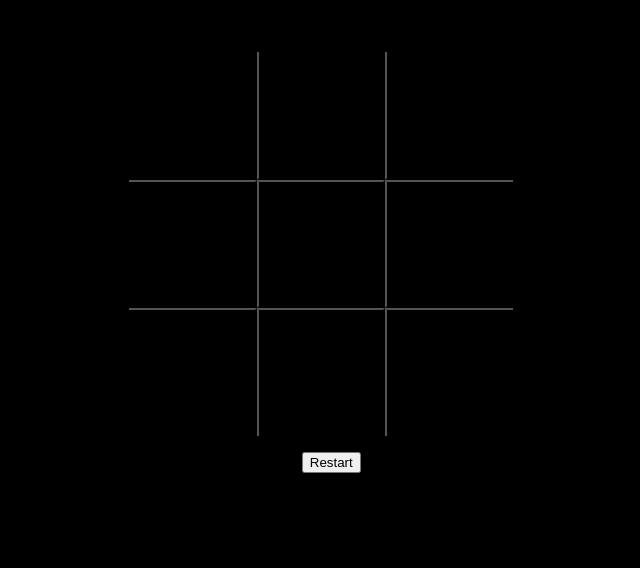
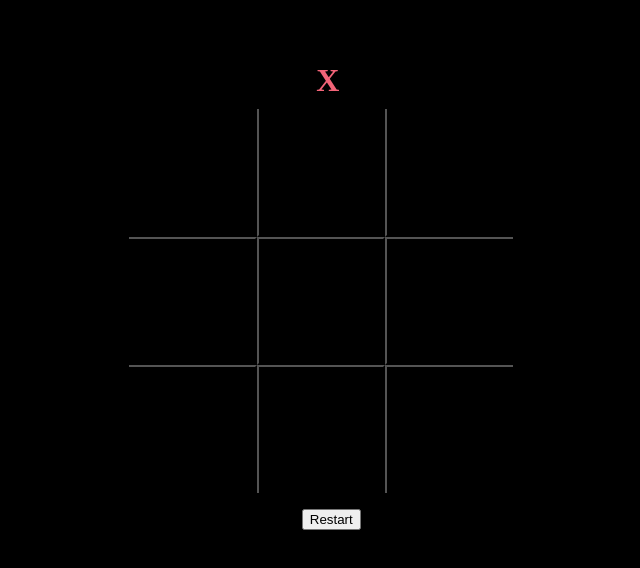
Before and after one commit to ismailfateen/react-ttt, a Next.js app: page / in a window 1280 px wide. Shown: the top 568 px of the page, without its empty margins (319-959 px from the left). Built offline with nearby package versions, Linux system fonts and the light colour scheme.

Commit message:
tell which turn

```diff
--- a/pages/index.js
+++ b/pages/index.js
@@ -111,8 +111,9 @@ const Square = (props) => {
                   setModal(false)
                   restart()
   }} isVisible={modalIsVisible} />}
-              {winner && winner != "draw" && <p>{winner} won!</p>}
-              {winner && winner == "draw" && <p>It&apos;s a draw!</p>}
+              <>
+              {currentPlayer && <h1 className={currentPlayer.toLowerCase() + "turn"}>&nbsp;{currentPlayer}</h1>}
+              </>
               <div className="grid">
                   {squares.map((square, i) => (
                       <Square
--- a/styles/globals.css
+++ b/styles/globals.css
@@ -16,6 +16,28 @@
   /* background-color: #1E2429; */
   flex-direction: column;
   padding: 100px;
+}
+
+.xturn {
+  font-weight: bolder;
+  border-radius: 30vw;
+  align-items: center;
+  width: 2vw;
+  padding: 10px;
+  color: #F36478;
+  justify-content: center;
+  margin: 0 auto;
+}
+
+.oturn {
+  font-weight: bolder;
+  border-radius: 30vw;
+  align-items: center;
+  width: 2vw;
+  padding: 10px;
+  color: #5BA8EB;
+  justify-content: center;
+  margin: 0 auto;
 }
 
 .modal_content {
```
